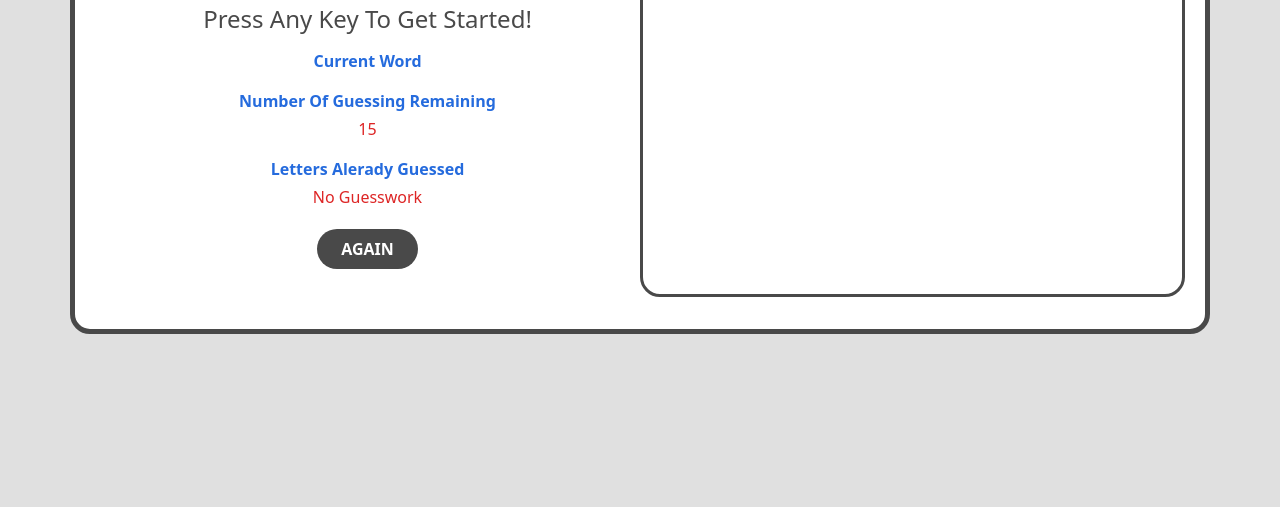
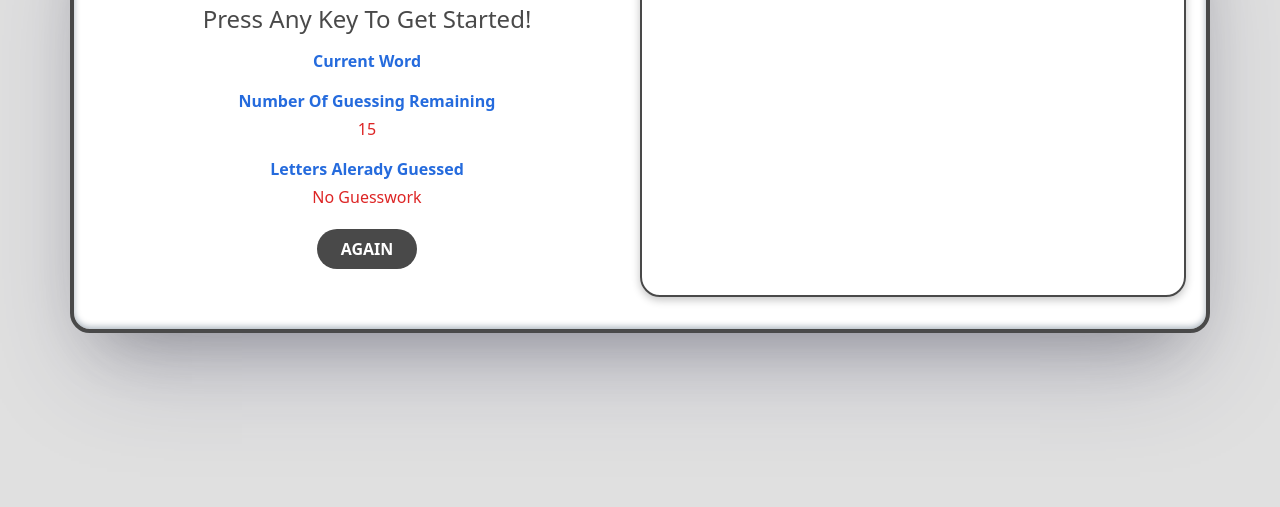
Before and after one commit to mrdahmadov1/Hangman-Game, a plain HTML site: page index.html in a window 1280 px wide. Shown: the part 293-800 px from the top of the page. Drawn offline with nearby package versions, Linux system fonts and the light colour scheme.

Commit message:
box-shadow added

```diff
--- a/assets/css/style.css
+++ b/assets/css/style.css
@@ -16,10 +16,12 @@ body {
 
 .container {
   background-color: #fff;
-  border: 5px solid rgb(73, 73, 73);
+  border: 4px solid rgb(73, 73, 73);
   border-radius: 20px;
   padding: 32px;
   margin: 16px;
+
+  box-shadow: rgba(50, 50, 93, 0.25) 0px 50px 100px -20px, rgba(0, 0, 0, 0.3) 0px 30px 60px -30px, rgba(10, 37, 64, 0.35) 0px -2px 6px 0px inset;
 }
 
 /* HANGMAN INFO STYLE */
@@ -73,8 +75,10 @@ body {
 /* HANGMAN IMAGE STYLE */
 .hangmanImage {
   text-align: center;
-  border: 3px solid rgb(73, 73, 73);
+  border: 2px solid rgb(73, 73, 73);
   border-radius: 20px;
+
+  box-shadow: rgba(0, 0, 0, 0.24) 0px 3px 8px;
 }
 
 .hangmanImage img {
```
